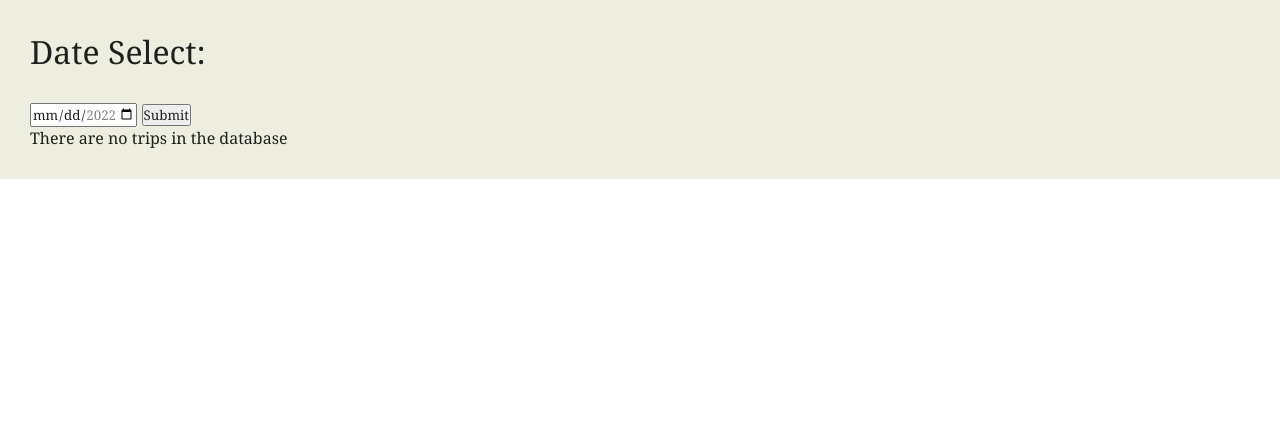
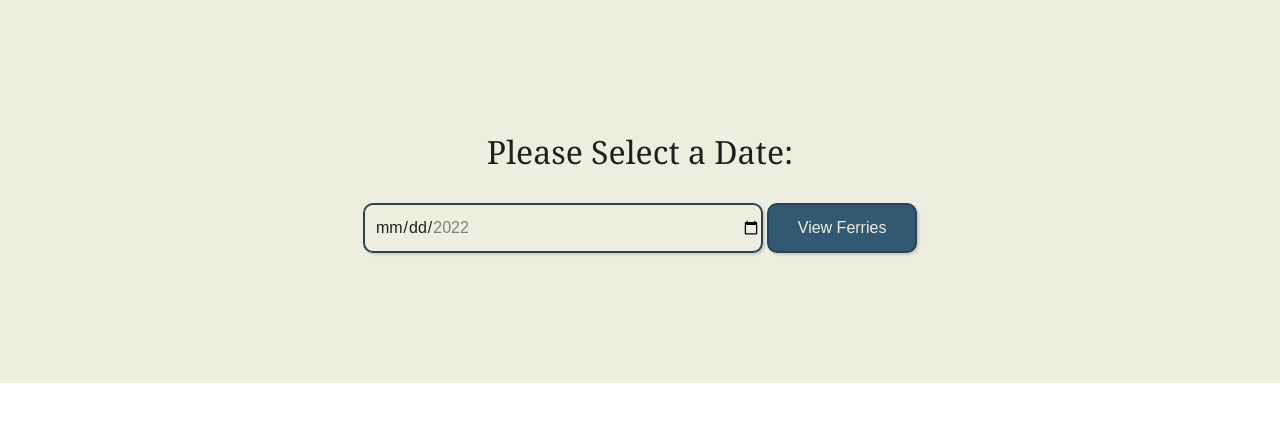
Before and after one commit to fifty7north/Uni-Y3-DWBA-Assignment-2, a PHP site: page /pages/booking.php in a window 1280 px wide. Shown: the part 80-502 px from the top of the page. Run offline with PHP 8.4, Linux system fonts and the light colour scheme; data that the repository does not hold is empty.

Commit message:
booking date select CSS

```diff
--- a/controllers/trip-controller.php
+++ b/controllers/trip-controller.php
@@ -1,6 +1,6 @@
 <?php
 include_once($_SERVER['DOCUMENT_ROOT'] . "/models/trip-model.php");
-include_once($_SERVER['DOCUMENT_ROOT'] . '/views/card-grid-view.php');
+include_once($_SERVER['DOCUMENT_ROOT'] . '/views/trip-list-view.php');
 
 class TripController
 {
@@ -17,7 +17,7 @@ class TripController
         $trips = $this->tripModel->getAllTrips();
 
         if (count($trips) > 0) {
-            $tripGrid = new CardGridView($trips);
+            $tripList = new TripListView($trips);
         } else {
             echo 'There are no trips in the database';
         }
--- a/css/booking.css
+++ b/css/booking.css
@@ -1,17 +1,49 @@
-.trip-grid {
-    display: grid;
-    width: 100%;
-    grid-template-columns: 1fr;
-    grid-auto-rows: 1fr;
-    gap: 10px;
+.date-select-form {
+    width: 50%;
+    margin: 100px auto;
+    text-align: center;
 }
 
-.trip-grid p{
+input[type=date]{
+    width: 400px;
+    height: 50px;
+    padding-left: 10px;
+    font: 1em sans-serif;
+    border: 2px solid var(--alba-blue-dark);
+    border-radius: 10px;
+    background-color: var(--alba-white);
+    box-shadow: rgba(0, 0, 0, 0.15) 1.95px 1.95px 2.6px;
+}
+
+input[type=submit] {
+    width: 150px;
+    height: 50px;
+    font: 1em sans-serif;
+    color: var(--alba-white);
+    border: 2px solid var(--alba-blue-dark);
+    border-radius: 10px;
+    background-color: var(--alba-blue-mid);
+    box-shadow: rgba(0, 0, 0, 0.15) 1.95px 1.95px 2.6px;
+}
+
+input[type=submit]:hover {
+    cursor: pointer;
+    color: white;
+    background-color: var(--alba-blue-light);
+}
+
+.trip-list {
+    display: block;
+    width: 100%;
+}
+
+.trip-list p{
     overflow: hidden;
     text-overflow: ellipsis;
     height: 2.5em;
 }
 
 .ferry {
-    width: 20%;
+    width: 50%;
+    margin: auto;
 }
--- a/models/trip-model.php
+++ b/models/trip-model.php
@@ -8,7 +8,6 @@ class TripModel
     public function getAllTrips()
     {
         $date_select = $_POST['date-select'];
-        echo $date_select;
 
         $conn = connect();
 
--- a/pages/booking.php
+++ b/pages/booking.php
@@ -15,13 +15,13 @@
 
     <?php include_once($_SERVER['DOCUMENT_ROOT'] . '/pages/header.php'); ?>
     <main>
-
-        <h1>Date Select:</h1>
-        <form method="post" action="<?php echo $_SERVER["PHP_SELF"]; ?>">
-            <input type="date" name="date-select" min="2022-08-22" max="2022-09-04">
-            <input type="submit">
-        </form>
-
+        <div class="date-select-form">
+            <h1>Please Select a Date:</h1>
+            <form method="post" action="<?php echo $_SERVER["PHP_SELF"]; ?>">
+                <input type="date" name="date-select" min="2022-08-22" max="2022-09-04" required>
+                <input type="submit" value="View Ferries">
+            </form>
+        </div>
         <?php
             include_once($_SERVER['DOCUMENT_ROOT'] . '/controllers/trip-controller.php');
             if ($_SERVER["REQUEST_METHOD"] == "POST") {
@@ -30,7 +30,8 @@
                 if (empty($date_select)) {
                     echo "Please select a date";
                 } else {
-                    echo $date_select;
+                    $tripController = new TripController();
+                    $tripController->invoke();
 
                 }
               }
@@ -39,7 +40,7 @@
         <?php
 
 
-        $tripController = new TripController();
-        $tripController->invoke();
+        //$tripController = new TripController();
+        //$tripController->invoke();
         ?>
     </main>
--- a/views/card-grid-view.php
+++ /dev/null
@@ -1,19 +0,0 @@
-<?php
-include_once($_SERVER['DOCUMENT_ROOT'] . '/views/card-view.php');
-
-class CardGridView
-{
-
-    public $arrayOfCards;
-
-    public function __construct($arrayOfCards)
-    {
-        echo '<section class="trip-grid">';
-
-        foreach ($arrayOfCards as $singleCard) {
-            $newCard = new CardView($singleCard->depart_time, $singleCard->arrive_time, $singleCard->depart_from, $singleCard->arrive_at);
-        }
-
-        echo '</section>';
-    }
-}
--- /dev/null
+++ b/views/trip-list-view.php
@@ -0,0 +1,19 @@
+<?php
+include_once($_SERVER['DOCUMENT_ROOT'] . '/views/trip-view.php');
+
+class TripListView
+{
+
+    public $arrayOfTrips;
+
+    public function __construct($arrayOfTrips)
+    {
+        echo '<section class="trip-list">';
+
+        foreach ($arrayOfTrips as $singleTrip) {
+            $newTrip = new TripView($singleTrip->depart_time, $singleTrip->arrive_time, $singleTrip->depart_from, $singleTrip->arrive_at);
+        }
+
+        echo '</section>';
+    }
+}
--- a/views/card-view.php
+++ b/views/trip-view.php
@@ -1,6 +1,6 @@
 <?php
 
-class CardView
+class TripView
 {
     public $depart_time;
     public $arrive_time;
```
